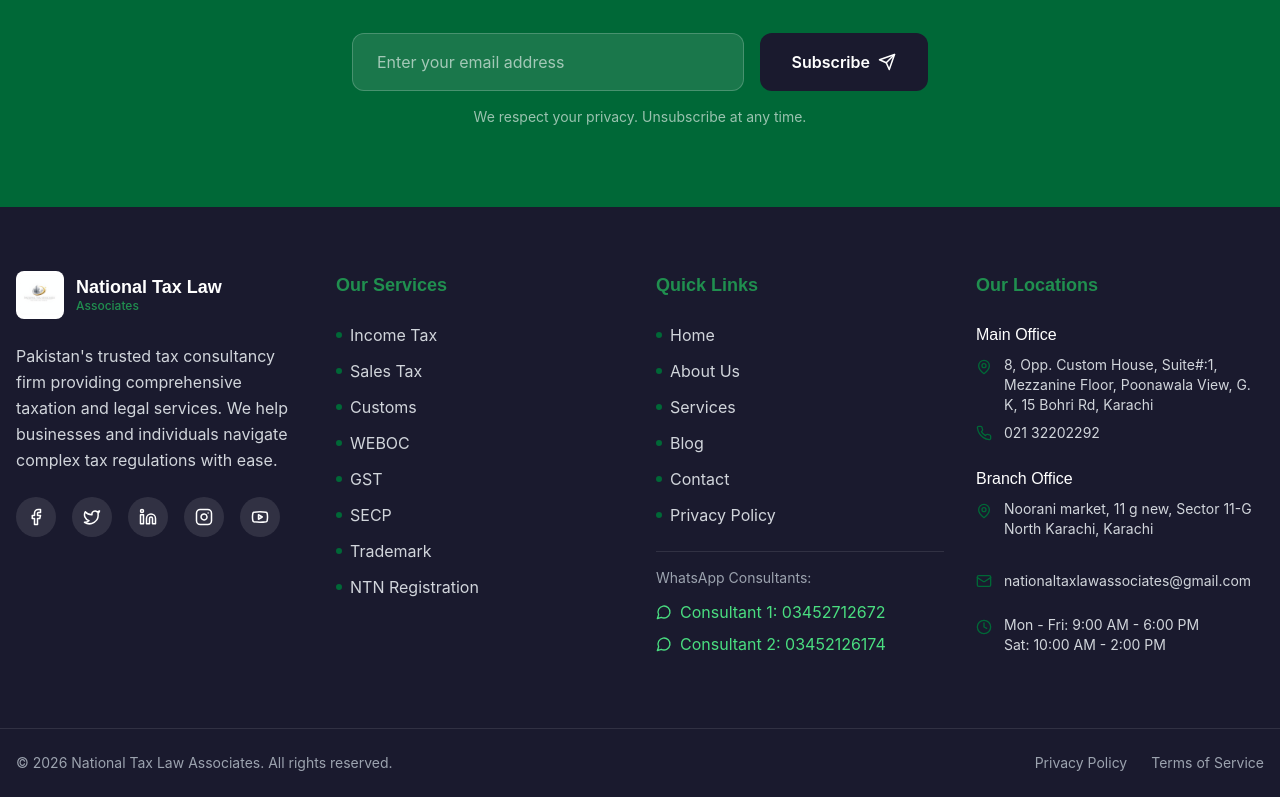
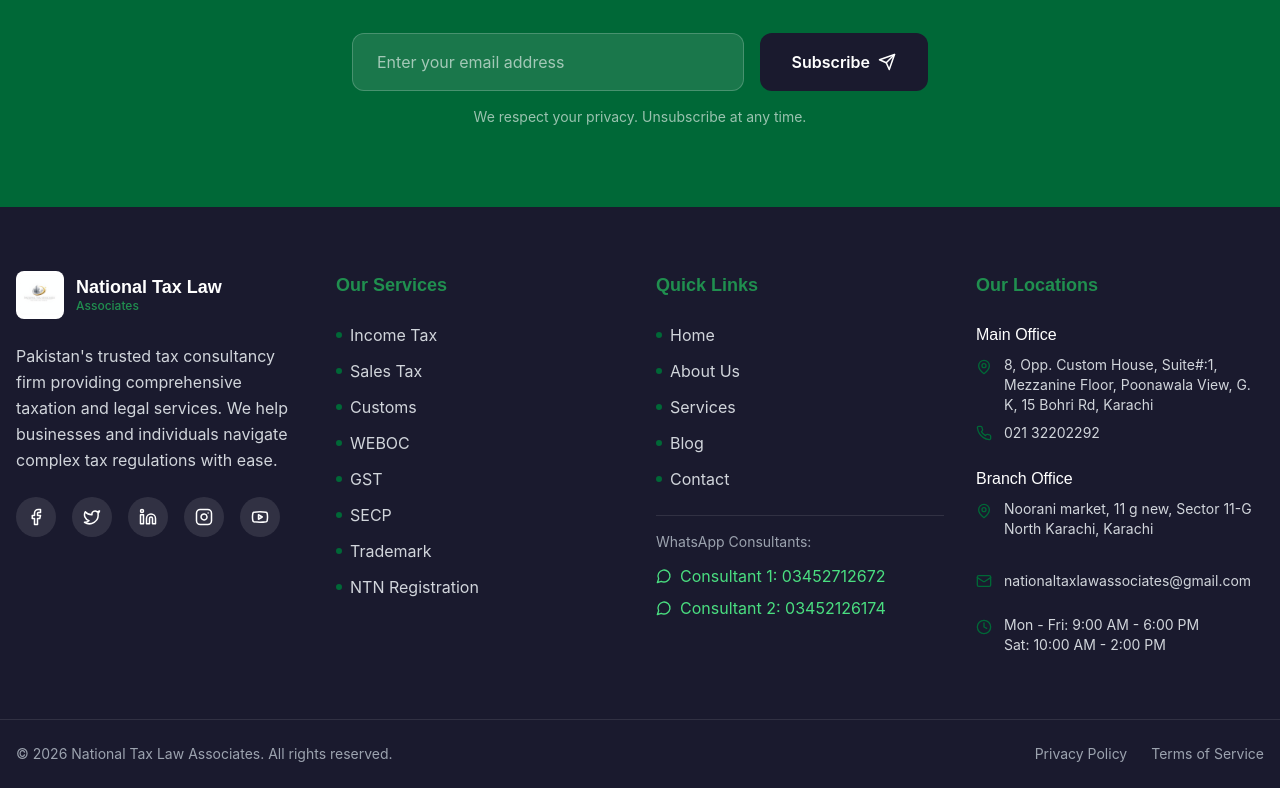
Before and after one commit to Anas-Furqan/National-Tax-Frontend-TECHWON, a React (Create React App) app: page / in a window 1280 px wide. Shown: the part 6583-7380 px from the top of the page. Built offline with nearby package versions, Linux system fonts and the light colour scheme; no server answers.

Commit message:
links set

```diff
--- a/src/components/layout/Footer.js
+++ b/src/components/layout/Footer.js
@@ -17,10 +17,9 @@
   const quickLinks = [
     { name: 'Home', href: '/' },
     { name: 'About Us', href: '/about' },
-    { name: 'Services', href: '/#services' },
+    { name: 'Services', href: '/services' },
     { name: 'Blog', href: '/blog' },
-    { name: 'Contact', href: '/#contact' },
-    { name: 'Privacy Policy', href: '/privacy' },
+    { name: 'Contact', href: '/contact' },
   ];
 
   const locations = [
```
